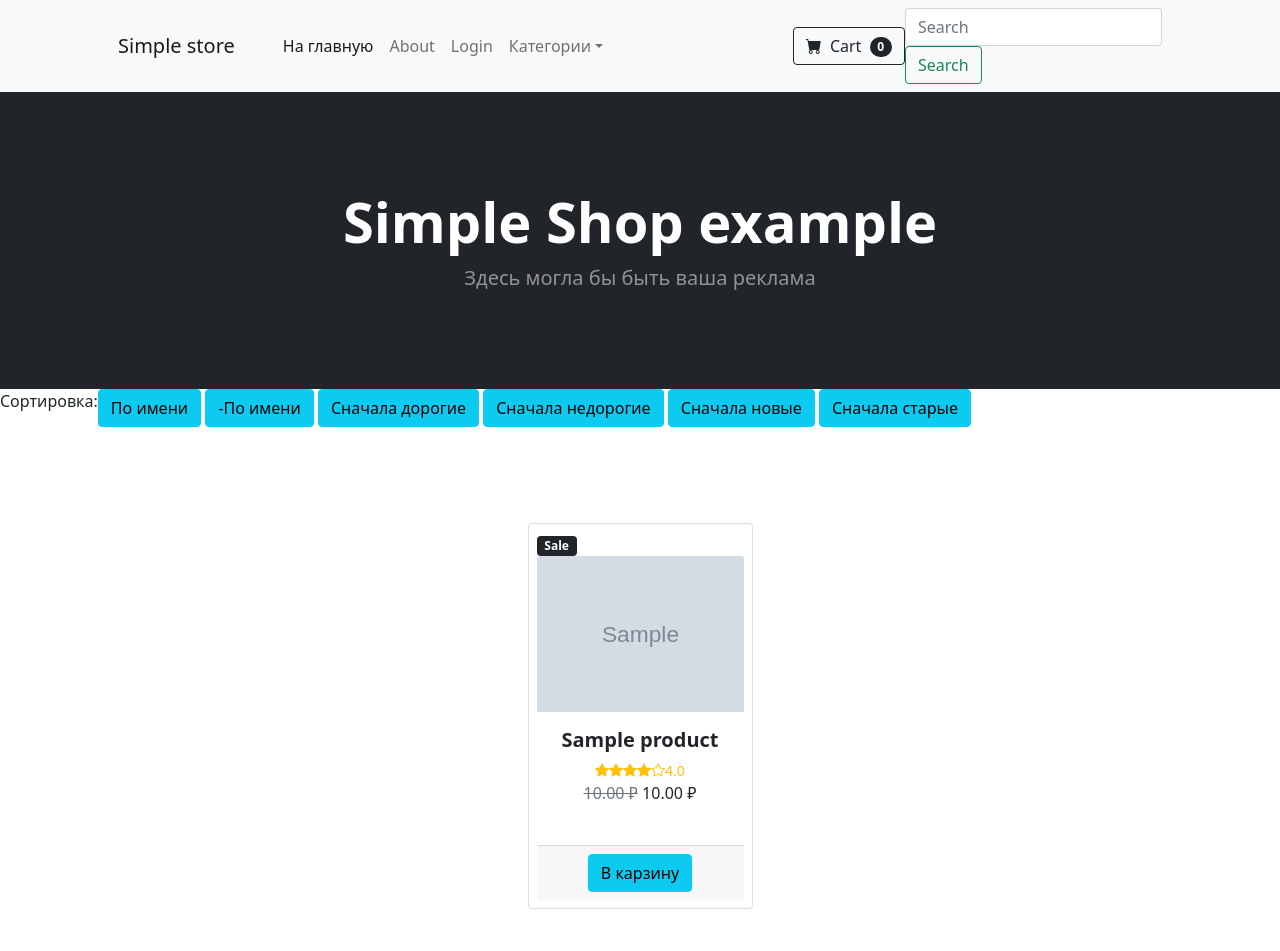
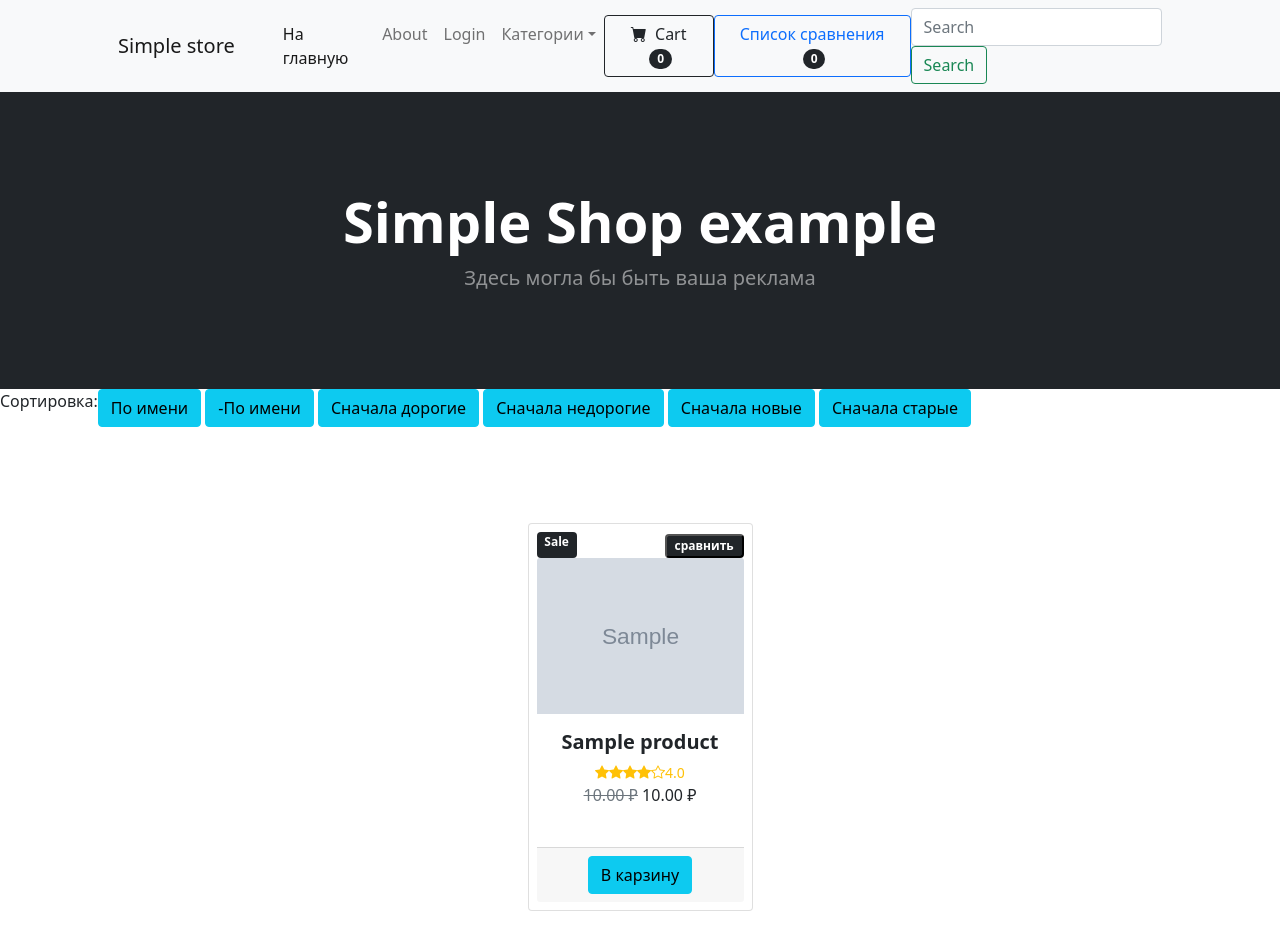
Before and after one commit to maksimuspiter/simple_shop_final_proj, a Django app: page / in a window 1280 px wide. Shown: the top 951 px of the page. Run offline with Django 4.2, Linux system fonts and the light colour scheme; tables that the repository leaves empty hold one stand-in row (values such as "Sample post"); grey boxes marked "Sample" are stand-in pictures.

Commit message:
added compare in templates

```diff
--- a/myshop/shop/templates/shop/product/include/product_card.html
+++ b/myshop/shop/templates/shop/product/include/product_card.html
@@ -4,7 +4,13 @@
 
         <div class="mb-auto p-2">
             <!-- Sale badge-->
-            <div class="badge bg-dark text-white" style="top: 0.5rem; right: 0.5rem">Sale</div>
+            <div class="d-flex justify-content-between">
+                <div class="badge bg-dark text-white" >Sale</div>
+                <form action="{% url 'compare:add-in-compare' product.id %}" method="post">
+                    {% csrf_token %}
+                    <button  class="badge bg-dark text-white" type="submit">сравнить</button>
+                </form>
+            </div>
             <!-- Product image-->
             <a href="{{product.get_absolute_url}}">
             <img class="card-img-top" src="{{product.image_title.url}}" alt="{{product.name}}">
--- a/myshop/templates/base_products/base_products.html
+++ b/myshop/templates/base_products/base_products.html
@@ -41,7 +41,7 @@
 
                     </ul>
                     <!-- CART -->
-                        <a href="{% url 'cart:cart_detail'%}">
+                    <a href="{% url 'cart:cart_detail'%}">
                         <button class="btn btn-outline-dark" type="submit">
                             <i class="bi-cart-fill me-1"></i>
                             Cart
@@ -50,6 +50,11 @@
                             </span>
                         </button>
                     </a>
+                    <!-- COMPARISON -->
+                    <a href="#">
+                    <button class="btn btn-outline-primary" type="submit">Список сравнения
+                        <span class="badge bg-dark text-white ms-1 rounded-pill" id="product_in_cart_quantity_navbar">{{compare_len}}</span>
+                    </button></a>
                     <form action="" method="GET" class="form-inline my-2 my-lg-0">
                         <input class="form-control mr-sm-2" type="search" placeholder="Search" aria-label="Search" name="q">
                         <button class="btn btn-outline-success my-2 my-sm-0" type="text">Search</button>
```
